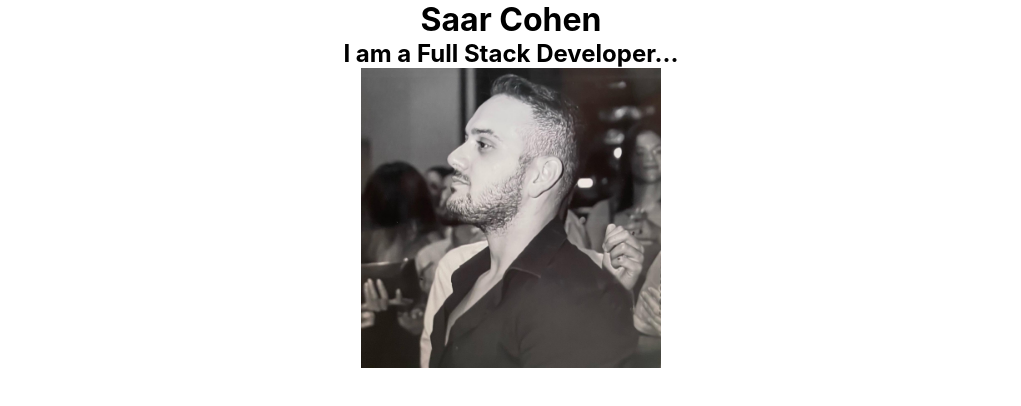
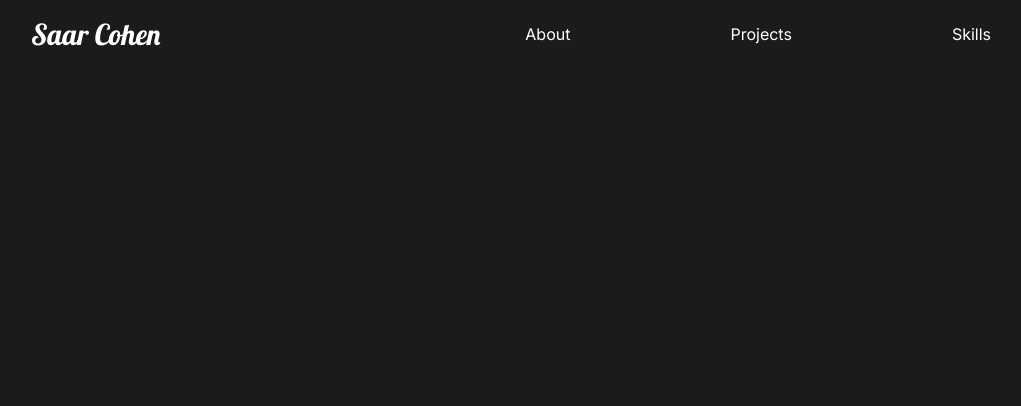
Before and after one commit to saarcohenn/portfolio, a React (Create React App) app: page / in a window 1280 px wide. Shown: the top 406 px of the page, without its empty margins (129-1150 px from the left). Built offline with nearby package versions, Linux system fonts and the light colour scheme.

Commit message:
Added Routing for Components: Navbar, About, Projects, Skills, Footer. Also Global Styles file

```diff
--- a/package.json
+++ b/package.json
@@ -4,13 +4,19 @@
   "version": "0.1.0",
   "private": true,
   "dependencies": {
+    "@material-ui/core": "^4.11.4",
+    "@material-ui/icons": "^4.11.2",
     "@testing-library/jest-dom": "^5.11.4",
     "@testing-library/react": "^11.1.0",
     "@testing-library/user-event": "^12.1.10",
+    "framer-motion": "^4.1.11",
     "gh-pages": "^3.1.0",
     "react": "^17.0.2",
     "react-dom": "^17.0.2",
+    "react-router": "^5.2.0",
+    "react-router-dom": "^5.2.0",
     "react-scripts": "4.0.3",
+    "styled-components": "^5.2.3",
     "web-vitals": "^1.0.1"
   },
   "scripts": {
--- a/public/index.html
+++ b/public/index.html
@@ -8,6 +8,10 @@
     <meta
       name="description"
       content="Web site created using create-react-app"
+    />
+    <link
+      href="https://fonts.googleapis.com/css2?family=Inter:wght@400;700&family=Lobster&display=swap"
+      rel="stylesheet"
     />
     <link rel="apple-touch-icon" href="%PUBLIC_URL%/logo192.png" />
     <!--
@@ -24,7 +28,7 @@
       work correctly both with client-side routing and a non-root public URL.
       Learn how to configure a non-root public URL by running `npm run build`.
     -->
-    <title>React App</title>
+    <title>Saar Cohen</title>
   </head>
   <body>
     <noscript>You need to enable JavaScript to run this app.</noscript>
--- a/src/App.css
+++ b/src/App.css
@@ -2,11 +2,3 @@
   margin: 0;
   padding: 0;
 }
-
-body {
-  text-align: center;
-}
-
-img {
-  max-width: 300px;
-}
--- a/src/App.js
+++ b/src/App.js
@@ -1,12 +1,39 @@
 import "./App.css";
-import profilePicture from "./img/saar-profile.JPG";
+import { Switch, Route, useLocation } from "react-router-dom";
+
+// Components
+import About from "./components/About";
+import Footer from "./components/Footer";
+import Nav from "./components/Nav";
+import Projects from "./components/Projects";
+import Skills from "./components/Skills";
+import GlobalStyle from "./components/GlobalStyle";
 
 function App() {
+  const location = useLocation();
   return (
     <div className="App">
-      <h1>Saar Cohen</h1>
-      <h2>I am a Full Stack Developer...</h2>
-      <img src={profilePicture} alt="Profile" />
+      {/* Nav */}
+      <GlobalStyle />
+      <Nav />
+      <Switch location={location} key={location.pathname}>
+        {/* About */}
+        <Route exact path="/portfolio/">
+          <About />
+        </Route>
+        {/* Projects */}
+        <Route exact path="/portfolio/projects">
+          <Projects />
+        </Route>
+        {/* Skills */}
+        <Route exact path="/portfolio/skills">
+          <Skills />
+        </Route>
+        {/* Footer */}
+        <Route exact path="/portfolio/footer">
+          <Footer />
+        </Route>
+      </Switch>
     </div>
   );
 }
--- /dev/null
+++ b/src/components/About.jsx
@@ -0,0 +1,13 @@
+import React from "react";
+import profile from "../img/saar-profile.JPG";
+
+const About = () => {
+  return (
+    <div>
+      <h1>About</h1>
+      <img src={profile} alt="profile" />
+    </div>
+  );
+};
+
+export default About;
--- /dev/null
+++ b/src/components/Footer.jsx
@@ -0,0 +1,11 @@
+import React from "react";
+
+const Footer = () => {
+  return (
+    <div>
+      <h1>Footer</h1>
+    </div>
+  );
+};
+
+export default Footer;
--- /dev/null
+++ b/src/components/GlobalStyle.jsx
@@ -0,0 +1,56 @@
+import { createGlobalStyle } from "styled-components";
+
+const GlobalStyle = createGlobalStyle`
+* {
+    margin:0;
+    padding:0;
+    box-sizing:border-box;
+}
+
+body {
+    background: #1b1b1b;
+    font-family: 'Inter',sans-serif;
+    overflow-x: hidden;
+}
+button {
+    font-weight:bold;
+    font-size: 1.1rem;
+    cursor:pointer;
+    padding: 1rem 2rem;
+    border: 3px solid #23d997;
+    background: transparent;
+    color: white;
+    transition: all 0.5s ease;
+    font-family: 'Inter',sans-serif;
+    &:hover {
+        background-color:#23d997;
+        color:white;
+    }
+}
+h2 {
+    font-weight:lighter;
+    font-size: 4rem;
+}
+h3 {
+    color: white;
+}
+h4 {
+    font-weight:bold;
+    font-size: 2rem;
+}
+span {
+    font-weight:bold;
+    color: #23d997;
+}
+a {
+    font-size: 1rem;
+}
+p {
+    padding: 3rem 0rem;
+    color: #ccc;
+    font-size: 1.4rem;
+    line-height: 150%normal;
+}
+`;
+
+export default GlobalStyle;
--- /dev/null
+++ b/src/components/Nav.jsx
@@ -0,0 +1,103 @@
+import React from "react";
+import styled from "styled-components";
+import { Link, useLocation } from "react-router-dom";
+import { motion } from "framer-motion";
+
+const Nav = () => {
+  const { pathname } = useLocation();
+  return (
+    <StyledNav>
+      <h1>
+        <Link to="/" id="logo">
+          Saar Cohen
+        </Link>
+      </h1>
+      <ul>
+        <li>
+          <Link to="/portfolio/">About</Link>
+          <Line
+            transition={{ duration: 0.75 }}
+            initial={{ width: "0%" }}
+            animate={{ width: pathname === "/portfolio/" ? "50%" : "0%" }}
+          />
+        </li>
+        <li>
+          <Link to="/portfolio/Projects">Projects</Link>
+          <Line
+            transition={{ duration: 0.75 }}
+            initial={{ width: "0%" }}
+            animate={{
+              width: pathname === "/portfolio/Projects" ? "50%" : "0%",
+            }}
+          />
+        </li>
+        <li>
+          <Link to="/portfolio/Skills">Skills</Link>
+          <Line
+            transition={{ duration: 0.75 }}
+            initial={{ width: "0%" }}
+            animate={{ width: pathname === "/portfolio/Skills" ? "50%" : "0%" }}
+          />
+        </li>
+      </ul>
+    </StyledNav>
+  );
+};
+
+const StyledNav = styled.nav`
+  min-height: 5vh;
+  display: flex;
+  margin: auto;
+  justify-content: space-between;
+  align-items: center;
+  padding: 1rem 10rem;
+  position: sticky;
+  top: 0;
+  z-index: 1;
+  a {
+    color: white;
+    text-decoration: none;
+  }
+  ul {
+    display: flex;
+    list-style: none;
+  }
+  li {
+    padding-left: 10rem;
+    position: relative;
+  }
+  #logo {
+    font-size: 1.8rem;
+    font-family: "lobster", cursive;
+    font-weight: lighter;
+  }
+  @media (max-width: 1300) {
+    flex-direction: column;
+    padding: 2rem 1rem;
+    ul {
+      padding: 2rem;
+      justify-content: space-around;
+      width: 100%;
+    }
+    li {
+      padding: 0;
+    }
+    #logo {
+      display: inline-block;
+      margin: 2rem;
+    }
+  }
+`;
+
+const Line = styled(motion.div)`
+  height: 0.3rem;
+  background-color: #618ce9;
+  width: 0%;
+  position: absolute;
+  bottom: -80%;
+  left: 60%;
+  @media (max-width: 1300px) {
+    left: 0;
+  }
+`;
+export default Nav;
--- /dev/null
+++ b/src/components/Projects.jsx
@@ -0,0 +1,11 @@
+import React from "react";
+
+const Projects = () => {
+  return (
+    <div>
+      <h1>Projects...</h1>
+    </div>
+  );
+};
+
+export default Projects;
--- /dev/null
+++ b/src/components/Skills.jsx
@@ -0,0 +1,11 @@
+import React from "react";
+
+const Skills = () => {
+  return (
+    <div>
+      <h1>Skills...</h1>
+    </div>
+  );
+};
+
+export default Skills;
--- a/src/index.js
+++ b/src/index.js
@@ -1,14 +1,17 @@
-import React from 'react';
-import ReactDOM from 'react-dom';
-import './index.css';
-import App from './App';
-import reportWebVitals from './reportWebVitals';
+import React from "react";
+import ReactDOM from "react-dom";
+import "./index.css";
+import App from "./App";
+import reportWebVitals from "./reportWebVitals";
+import { BrowserRouter } from "react-router-dom";
 
 ReactDOM.render(
   <React.StrictMode>
-    <App />
+    <BrowserRouter>
+      <App />
+    </BrowserRouter>
   </React.StrictMode>,
-  document.getElementById('root')
+  document.getElementById("root")
 );
 
 // If you want to start measuring performance in your app, pass a function
```
Also changed, not shown: 1 other file (tests, documents, lock files or other folders).
